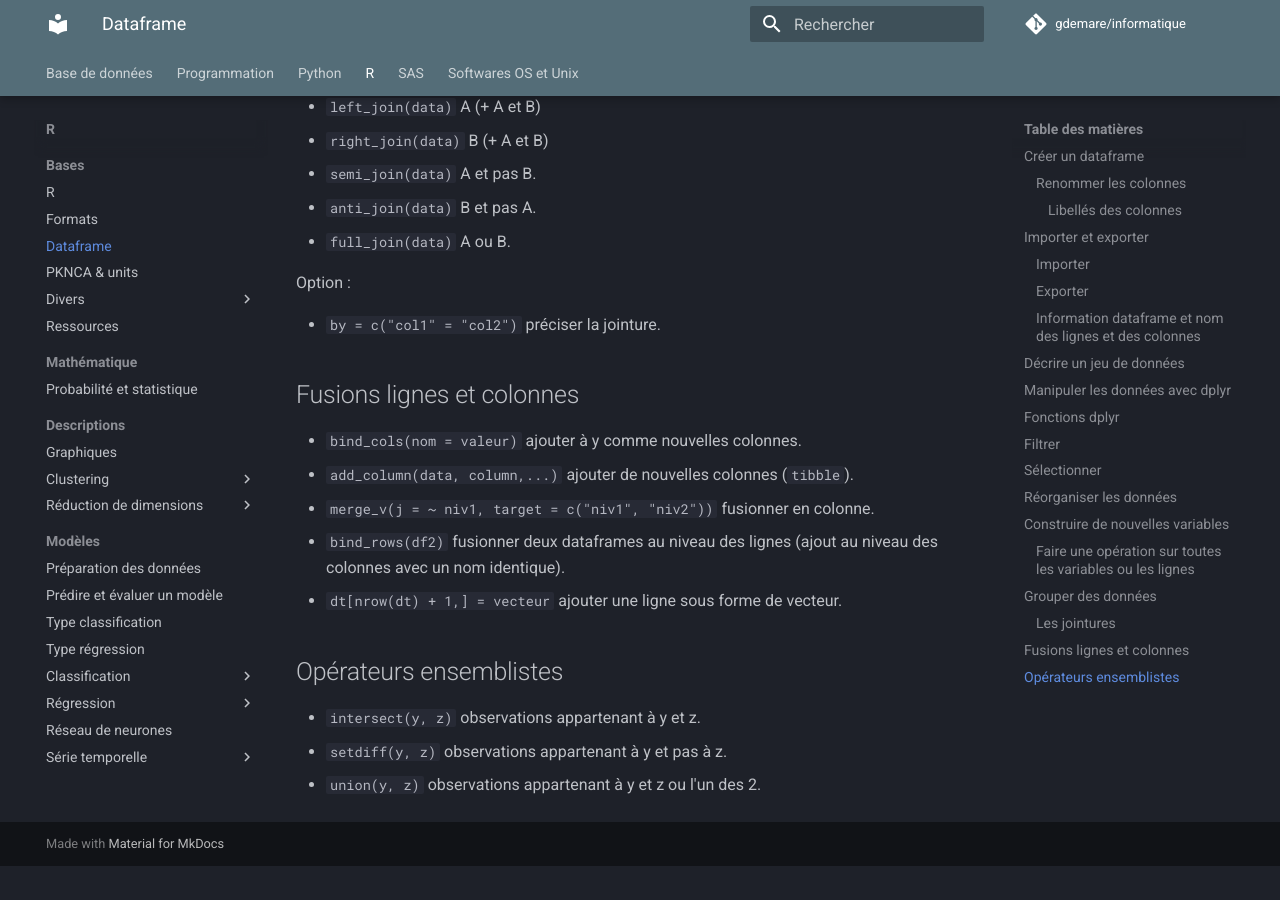
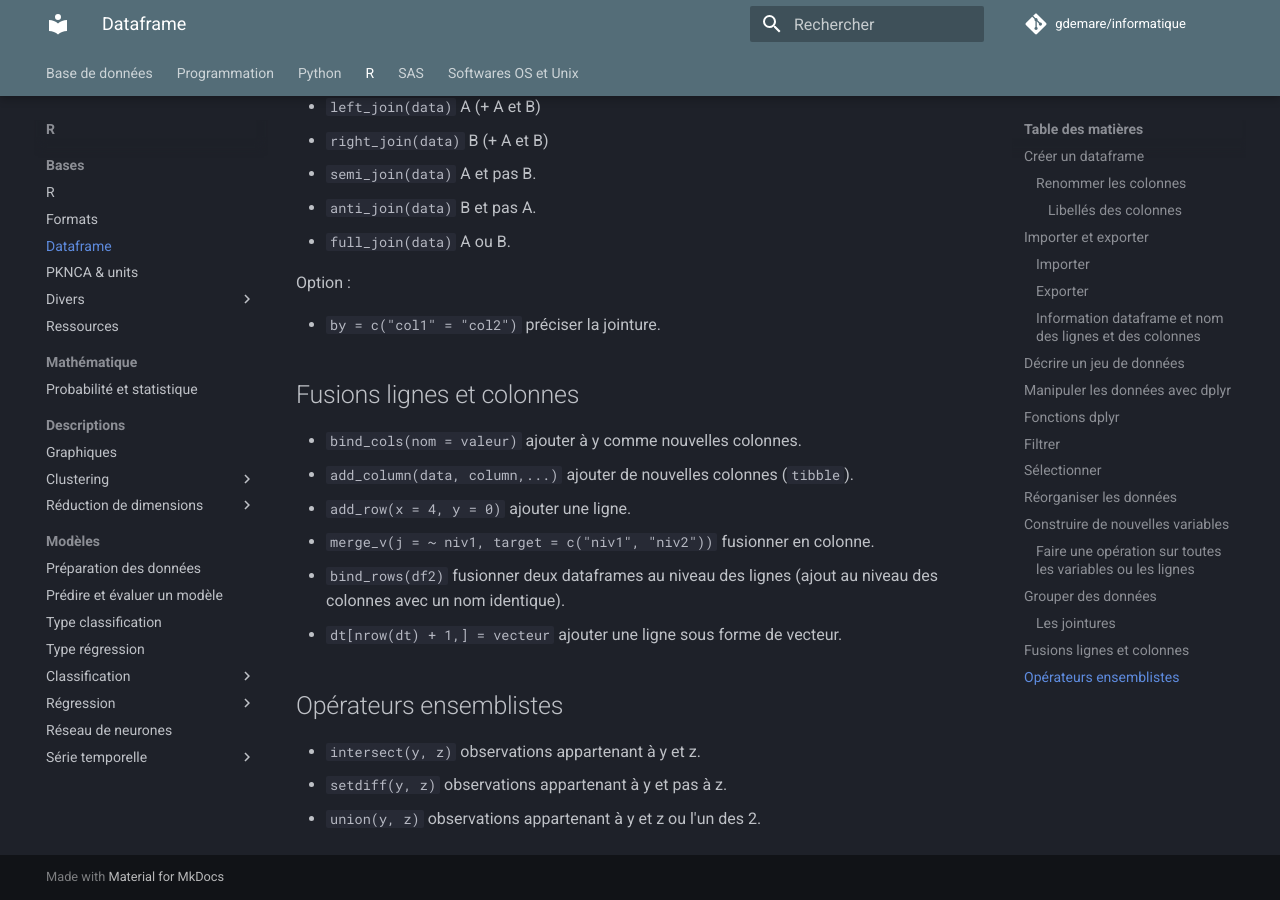
Before and after one commit to gdemare/Informatique, an MkDocs documentation site: the page built from docs/r/manipuler-donnees_r.md, in a window 1280 px wide and 900 px high, scrolled down 8572 px. Built offline with MkDocs 1.6.1 and Material for MkDocs 9.7.7, drawn with Linux system fonts in a browser that asks for light colours; comment, search, counter and statistics services are not loaded; before the commit the page ends 9438 px from its top, so only the background shows below that.

Commit message:
Update manipuler-donnees_r.md

```diff
--- a/docs/r/manipuler-donnees_r.md
+++ b/docs/r/manipuler-donnees_r.md
@@ -278,6 +278,7 @@ Option :
 
 * `bind_cols(nom = valeur)` ajouter à y comme nouvelles colonnes.
 * `add_column(data, column,...)` ajouter de nouvelles colonnes (`tibble`).
+* `add_row(x = 4, y = 0)` ajouter une ligne.
 * `merge_v(j = ~ niv1, target = c("niv1", "niv2"))` fusionner en colonne.
 * `bind_rows(df2)` fusionner deux dataframes au niveau des lignes (ajout au niveau des colonnes avec un nom identique).
 * `dt[nrow(dt) + 1,] = vecteur` ajouter une ligne sous forme de vecteur.
```
